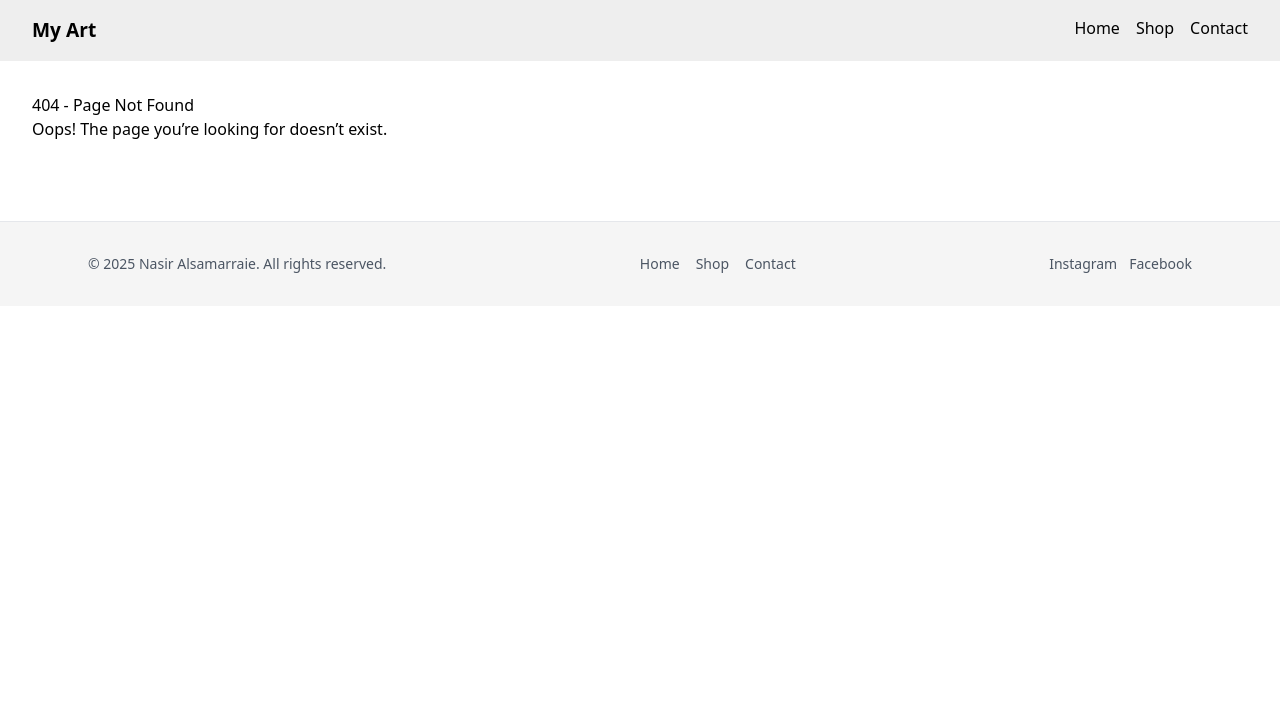
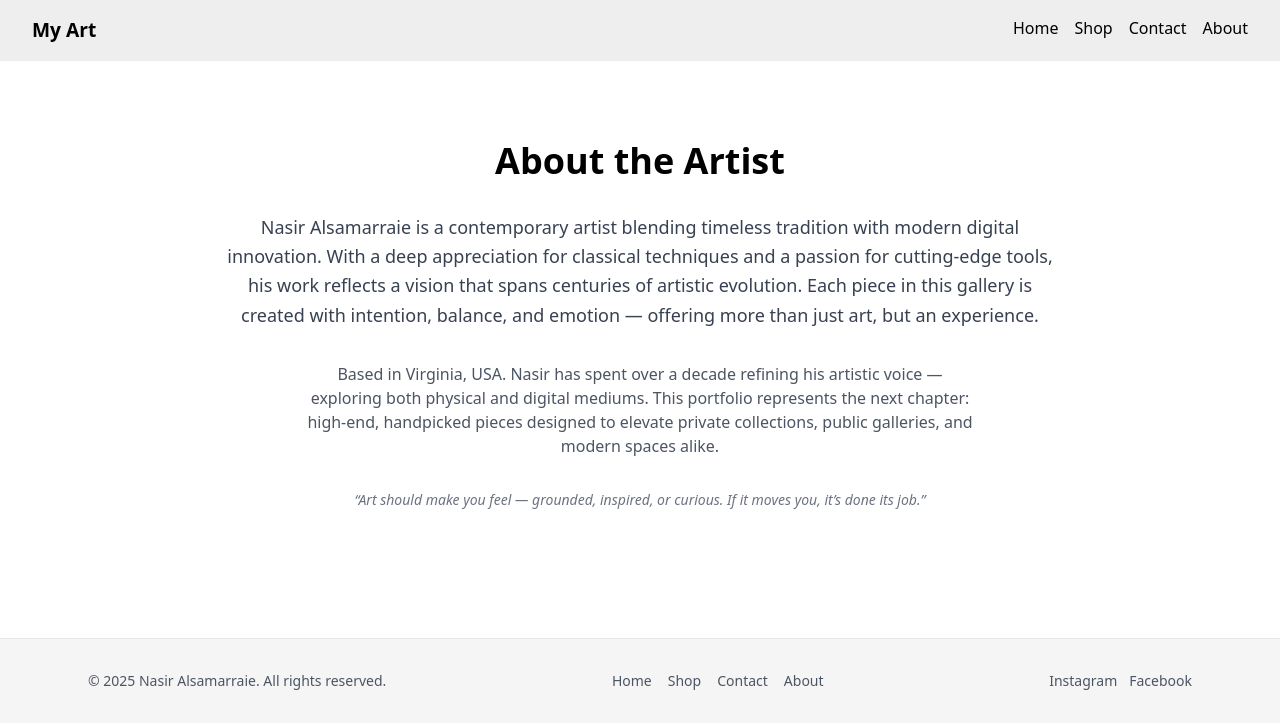
Before and after one commit to ahmadalalousi93/art-portfolio, a React (Vite) app in the folder frontend/: page /about in a window 1280 px wide. Before the commit this address had no page. Shown: the top 728 px of the page. Built offline with nearby package versions, Linux system fonts and the light colour scheme.

Commit message:
Add About page with artist bio and route

```diff
--- a/frontend/src/App.jsx
+++ b/frontend/src/App.jsx
@@ -6,6 +6,7 @@ import ArtworkDetail from './pages/ArtworkDetail';
 import Contact from './pages/Contact';
 import ThankYou from './pages/ThankYou';
 import NotFound from './pages/NotFound';
+import About from './pages/About'
 
 function App() {
   return (
@@ -17,6 +18,7 @@ function App() {
         <Route path="/contact" element={<Contact />} />
         <Route path="/thank-you" element={<ThankYou />} />
         <Route path="*" element={<NotFound />} />
+        <Route path="/about" element={<About />} />
       </Routes>
     </Layout>
   );
--- a/frontend/src/components/Footer.jsx
+++ b/frontend/src/components/Footer.jsx
@@ -11,6 +11,7 @@ export default function Footer() {
           <Link to="/" className="hover:text-black transition">Home</Link>
           <Link to="/shop" className="hover:text-black transition">Shop</Link>
           <Link to="/contact" className="hover:text-black transition">Contact</Link>
+          <a href="/about" className="hover:text-black transition">About</a>
         </nav>
 
         <div className="flex gap-3">
--- a/frontend/src/components/Navbar.jsx
+++ b/frontend/src/components/Navbar.jsx
@@ -8,6 +8,7 @@ export default function Navbar() {
         <Link to="/">Home</Link>
         <Link to="/shop">Shop</Link>
         <Link to="/contact">Contact</Link>
+        <Link to="/about" className="hover:underline">About</Link>
       </div>
     </nav>
   )
--- /dev/null
+++ b/frontend/src/pages/About.jsx
@@ -0,0 +1,28 @@
+export default function About() {
+    return (
+      <div className="px-6 py-20 max-w-4xl mx-auto text-center space-y-8">
+
+        <h1 className="text-4xl font-bold mb-6">About the Artist</h1>
+
+        {/* Optional Image */}
+        {/* <img src="/path-to-photo.jpeg" alt="Nasir Alsamarraie" className="mx-auto w-48 h-48 object-cover rounded-full shadow-lg" /> */}
+
+        <p className="text-lg text-gray-700 leading-relaxed">
+          Nasir Alsamarraie is a contemporary artist blending timeless tradition with modern digital innovation.
+          With a deep appreciation for classical techniques and a passion for cutting-edge tools, his work reflects
+          a vision that spans centuries of artistic evolution. Each piece in this gallery is created with intention,
+          balance, and emotion — offering more than just art, but an experience.
+        </p>
+
+        <p className="text-base text-gray-600 max-w-2xl mx-auto">
+          Based in Virginia, USA. Nasir has spent over a decade refining his artistic voice — exploring both physical and digital mediums.
+          This portfolio represents the next chapter: high-end, handpicked pieces designed to elevate private collections,
+          public galleries, and modern spaces alike.
+        </p>
+
+        <p className="text-sm text-gray-500 italic">
+          “Art should make you feel — grounded, inspired, or curious. If it moves you, it’s done its job.”
+        </p>
+      </div>
+    );
+  }
```
